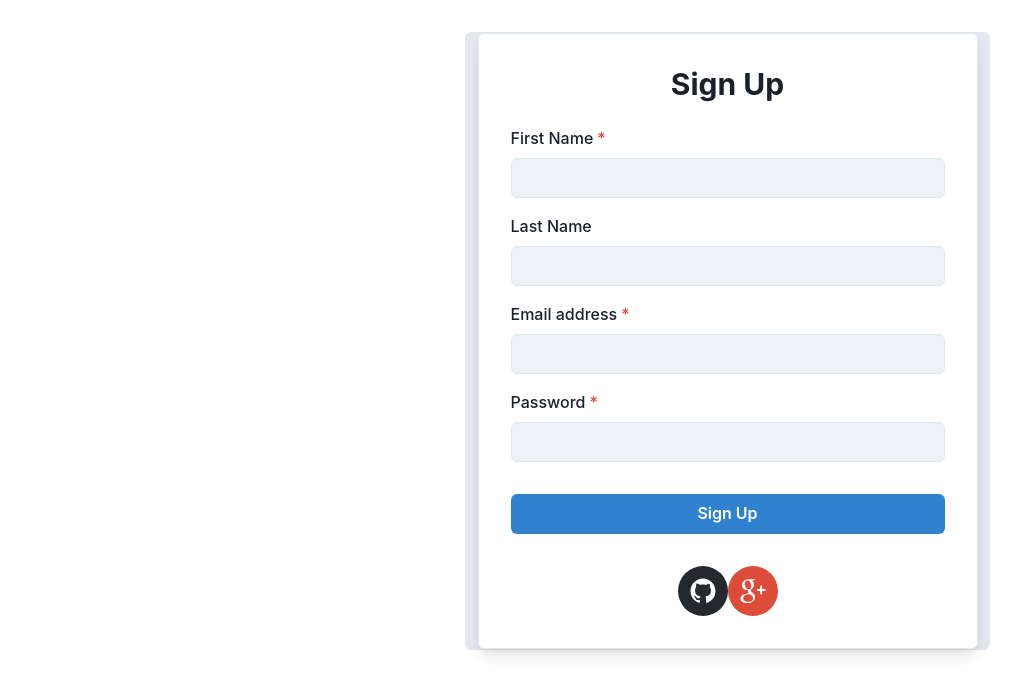
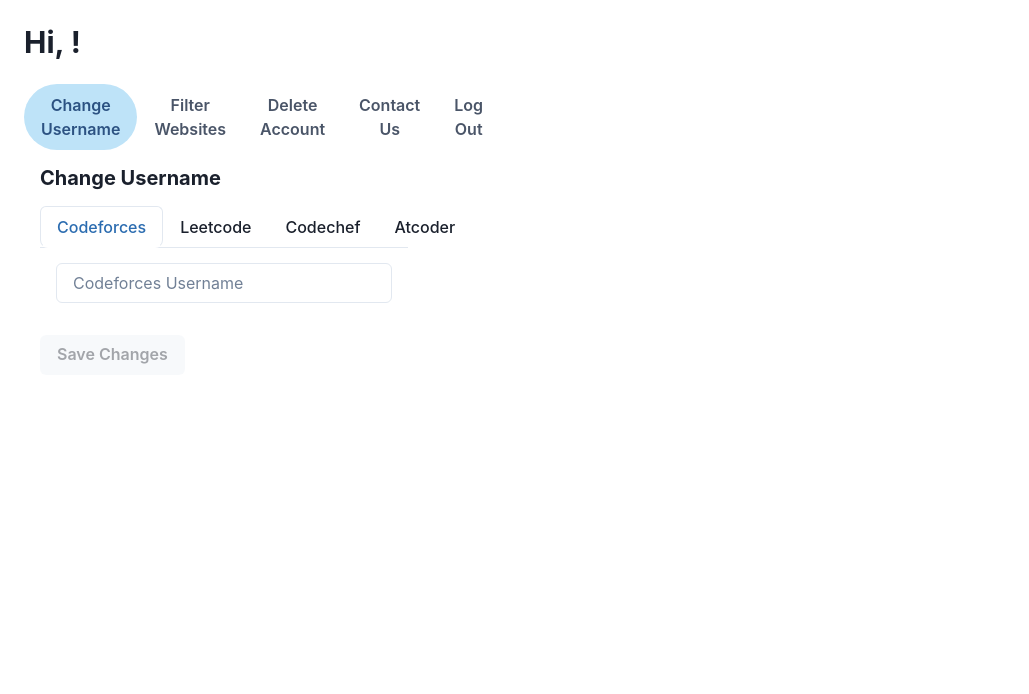
Before and after one commit to harzh1/CodeScout, a React (Vite) app in the folder client/: page /ProfilePage in a window 1280 px wide. Shown: the top 694 px of the page, without its empty margins (0-1029 px from the left). Built offline with nearby package versions, Linux system fonts and the light colour scheme.

Commit message:
Added Profile Page

```diff
--- a/client/package.json
+++ b/client/package.json
@@ -18,6 +18,7 @@
     "prop-types": "^15.8.1",
     "react": "^18.3.1",
     "react-dom": "^18.3.1",
+    "react-icons": "^5.3.0",
     "react-router-dom": "^6.26.2",
     "react-social-icons": "^6.18.0"
   },
--- a/client/src/App.css
+++ b/client/src/App.css
@@ -1,5 +1,5 @@
 #root {
-  max-width: 100%;
+  width: 100%;
   margin: 0 auto;
   padding: 2rem;
   text-align: center;
--- a/client/src/App.jsx
+++ b/client/src/App.jsx
@@ -1,17 +1,166 @@
-import "./App.css";
-//import Header from "./components/Header";
-//import Container from "./components/Container";
-import Loginpage from "./components/Loginpage";
-import SignupPage from "./components/SignupPage.jsx";
+import React, { useState, useEffect } from 'react';
+import {
+  Box,
+  Button,
+  Heading,
+  Tabs,
+  TabList,
+  TabPanels,
+  Tab,
+  TabPanel,
+  Input,
+  useDisclosure,
+  Modal,
+  ModalOverlay,
+  ModalContent,
+  ModalHeader,
+  ModalBody,
+  ModalFooter,
+} from '@chakra-ui/react';
 
-function App() {
+const ProfilePage = ({ firstName, onSignOut, fetchUsernames, saveUsernames }) => {
+  const [usernames, setUsernames] = useState({
+    codeforces: '',
+    leetcode: '',
+    codechef: '',
+    atcoder: '',
+  });
+  const [initialUsernames, setInitialUsernames] = useState(usernames);
+  const { isOpen, onOpen, onClose } = useDisclosure();
+  const [isChanged, setIsChanged] = useState(false);
+
+  useEffect(() => {
+    // Fetch the current usernames from the database (simulated by fetchUsernames function)
+    const fetchInitialData = async () => {
+      const data = await fetchUsernames();
+      setUsernames(data);
+      setInitialUsernames(data);
+    };
+    fetchInitialData();
+  }, [fetchUsernames]);
+
+  const handleInputChange = (platform, value) => {
+    setUsernames((prev) => ({ ...prev, [platform]: value }));
+
+    // Check if any changes have been made
+    const changesMade = Object.keys(initialUsernames).some(
+      (platform) => initialUsernames[platform] !== value
+    );
+    setIsChanged(changesMade);
+  };
+
+  const handleSaveChanges = () => {
+    // Save the updated usernames to the database
+    saveUsernames(usernames);
+    setInitialUsernames(usernames);
+    setIsChanged(false);
+  };
+
   return (
-    <>
-      {/* <Header />
-      <Container /> */}
-      {/*<Loginpage />*/}
-      <SignupPage />
-    </>
+    <Box p={6} maxW="md" mx="auto">
+      <Heading as="h1" size="lg" mb={6}>
+        Hi, {firstName}!
+      </Heading>
+
+      <Tabs variant="soft-rounded" colorScheme="blue">
+        <TabList>
+          <Tab>Change Username</Tab>
+          <Tab>Filter Websites</Tab>
+          <Tab>Delete Account</Tab>
+          <Tab>Contact Us</Tab>
+          <Tab>Log Out</Tab>
+        </TabList>
+
+        <TabPanels>
+          <TabPanel>
+            <Heading size="md" mb={4}>Change Username</Heading>
+            <Tabs variant="enclosed">
+              <TabList>
+                <Tab>Codeforces</Tab>
+                <Tab>Leetcode</Tab>
+                <Tab>Codechef</Tab>
+                <Tab>Atcoder</Tab>
+              </TabList>
+
+              <TabPanels>
+                <TabPanel>
+                  <Input
+                    placeholder="Codeforces Username"
+                    value={usernames.codeforces}
+                    onChange={(e) => handleInputChange('codeforces', e.target.value)}
+                  />
+                </TabPanel>
+                <TabPanel>
+                  <Input
+                    placeholder="Leetcode Username"
+                    value={usernames.leetcode}
+                    onChange={(e) => handleInputChange('leetcode', e.target.value)}
+                  />
+                </TabPanel>
+                <TabPanel>
+                  <Input
+                    placeholder="Codechef Username"
+                    value={usernames.codechef}
+                    onChange={(e) => handleInputChange('codechef', e.target.value)}
+                  />
+                </TabPanel>
+                <TabPanel>
+                  <Input
+                    placeholder="Atcoder Username"
+                    value={usernames.atcoder}
+                    onChange={(e) => handleInputChange('atcoder', e.target.value)}
+                  />
+                </TabPanel>
+              </TabPanels>
+            </Tabs>
+
+            <Button
+              mt={4}
+              colorScheme={isChanged ? 'green' : 'gray'}
+              onClick={handleSaveChanges}
+              isDisabled={!isChanged}
+            >
+              Save Changes
+            </Button>
+          </TabPanel>
+
+          <TabPanel>
+            <Heading size="md">Filter Websites</Heading>
+            {/* Your logic for filtering websites */}
+          </TabPanel>
+
+          <TabPanel>
+            <Heading size="md" mb={4}>Delete Account</Heading>
+            <Button colorScheme="red" onClick={onOpen}>Delete Account</Button>
+
+            <Modal isOpen={isOpen} onClose={onClose}>
+              <ModalOverlay />
+              <ModalContent>
+                <ModalHeader>Delete Account</ModalHeader>
+                <ModalBody>All data will be wiped out. Are you sure?</ModalBody>
+                <ModalFooter>
+                  <Button colorScheme="red" mr={3} onClick={() => console.log('Account deleted')}>
+                    Confirm
+                  </Button>
+                  <Button variant="ghost" onClick={onClose}>Cancel</Button>
+                </ModalFooter>
+              </ModalContent>
+            </Modal>
+          </TabPanel>
+
+          <TabPanel>
+            <Heading size="md" mb={4}>Contact Us</Heading>
+            <p>If you have any questions, reach out to support@website.com.</p>
+          </TabPanel>
+
+          <TabPanel>
+            <Heading size="md" mb={4}>Log Out</Heading>
+            <Button colorScheme="gray" onClick={onSignOut}>Log Out</Button>
+          </TabPanel>
+        </TabPanels>
+      </Tabs>
+    </Box>
   );
-}
-export default App;
+};
+
+export default ProfilePage;
--- a/client/src/components/Loginpage.jsx
+++ b/client/src/components/Loginpage.jsx
@@ -1,5 +1,7 @@
 import React, { useState } from 'react';
-import { Box, Button, FormControl, FormLabel, Heading, Input, Stack } from '@chakra-ui/react';
+import { Box, Button, FormControl, FormLabel, Heading, Input, Stack, IconButton } from '@chakra-ui/react';
+import { FaGithub, FaGoogle } from 'react-icons/fa';
+import Header from './Header'; // Adjust the import path as necessary
 
 const LoginPage = () => {
   const [email, setEmail] = useState('');
@@ -7,19 +9,23 @@
 
   const handleSubmit = (e) => {
     e.preventDefault();
+    // Login logic here
+  };
+
+  const handleGithubLogin = () => {
+    // GitHub login logic here
+    window.location.href = 'https://github.com/login/oauth/authorize'; // Example URL for GitHub OAuth
+  };
+
+  const handleGoogleLogin = () => {
+    // Google login logic here
+    window.location.href = 'https://accounts.google.com/signin/oauth'; // Example URL for Google OAuth
   };
 
   return (
-
-    <Box
-      display="flex"
-      alignItems="center"
-      justifyContent="center"
-      w={"100%"}
-      borderRadius="md"
-      borderWidth={1}
-      bg="gray.200"
-    >
+    <>
+      <Header />
+      <Box mt={8} display="flex" alignItems="center" justifyContent="center" w="100%">
         <Box
           maxW="400px"
           width="100%"
@@ -41,6 +47,7 @@
                   value={email}
                   onChange={(e) => setEmail(e.target.value)}
                   bg="gray.100"
+                  width="100%"
                 />
               </FormControl>
               <FormControl id="password" isRequired>
@@ -50,16 +57,33 @@
                   value={password}
                   onChange={(e) => setPassword(e.target.value)}
                   bg="gray.100"
+                  width="100%"
                 />
               </FormControl>
-            <Button type="submit" colorScheme="blue" width="full">
+              <Button type="submit" colorScheme="blue" width="full" mt={4}>
                 Login
               </Button>
+              <Box display="flex" alignItems="center" justifyContent="center" mt={4}>
+                <IconButton
+                  icon={<FaGithub />}
+                  aria-label="Sign in with GitHub"
+                  colorScheme="gray"
+                  mx={2}
+                  onClick={handleGithubLogin}
+                />
+                <IconButton
+                  icon={<FaGoogle />}
+                  aria-label="Sign in with Google"
+                  colorScheme="red"
+                  mx={2}
+                  onClick={handleGoogleLogin}
+                />
+              </Box>
             </Stack>
           </form>
         </Box>
       </Box>
-
+    </>
   );
 };
 
--- a/client/src/components/SignupPage.jsx
+++ b/client/src/components/SignupPage.jsx
@@ -1,6 +1,6 @@
 import React, { useState } from 'react';
-import { Box, Button, FormControl, FormLabel, Heading, Input, Stack } from '@chakra-ui/react';
-import { SocialIcon } from 'react-social-icons';
+import { Box, Button, FormControl, FormLabel, Heading, Input, Stack, IconButton } from '@chakra-ui/react';
+import { FaGithub, FaGoogle } from 'react-icons/fa'; // Importing GitHub and Google icons
 
 const SignupPage = () => {
   const [firstName, setFirstName] = useState('');
@@ -10,6 +10,17 @@
 
   const handleSubmit = (e) => {
     e.preventDefault();
+    // Add your sign-up logic here
+  };
+
+  const handleGithubSignup = () => {
+    // GitHub sign-up logic here
+    window.location.href = 'https://github.com/login/oauth/authorize';
+  };
+
+  const handleGoogleSignup = () => {
+    // Google sign-up logic here
+    window.location.href = 'https://accounts.google.com/signin/oauth'; // Example URL
   };
 
   return (
@@ -18,7 +29,7 @@
       marginLeft="auto"
       alignItems="center"
       justifyContent="center"
-      w="150%"
+      w="100%"
       borderRadius="md"
       borderWidth={0.1}
       bg="gray.200"
@@ -80,9 +91,22 @@
             <Button type="submit" colorScheme="blue" width="full" mt={4}>
               Sign Up
             </Button>
-            <Box marginLeft="auto"  marginRight="auto"  display="flex" alignItems="center" justifyContent="centre" mt={4}>
-              <SocialIcon url="https://github.com" />
-              <SocialIcon url="https://google.com" />
+            <Box marginLeft="auto" marginRight="auto" display="flex" alignItems="center" justifyContent="center" mt={4}>
+              <IconButton
+                icon={<FaGithub />}
+                onClick={handleGithubSignup}
+                aria-label="Sign up with GitHub"
+                colorScheme="gray"
+                size="lg"
+                mr={4}
+              />
+              <IconButton
+                icon={<FaGoogle />}
+                onClick={handleGoogleSignup}
+                aria-label="Sign up with Google"
+                colorScheme="red"
+                size="lg"
+              />
             </Box>
           </Stack>
         </form>
```
Also changed, not shown: client/src/components/ProfilePage.jsx (added, +44 -0 lines), 1 other file (tests, documents, lock files or other folders). Lines whose indentation alone changed are shown as unchanged.
